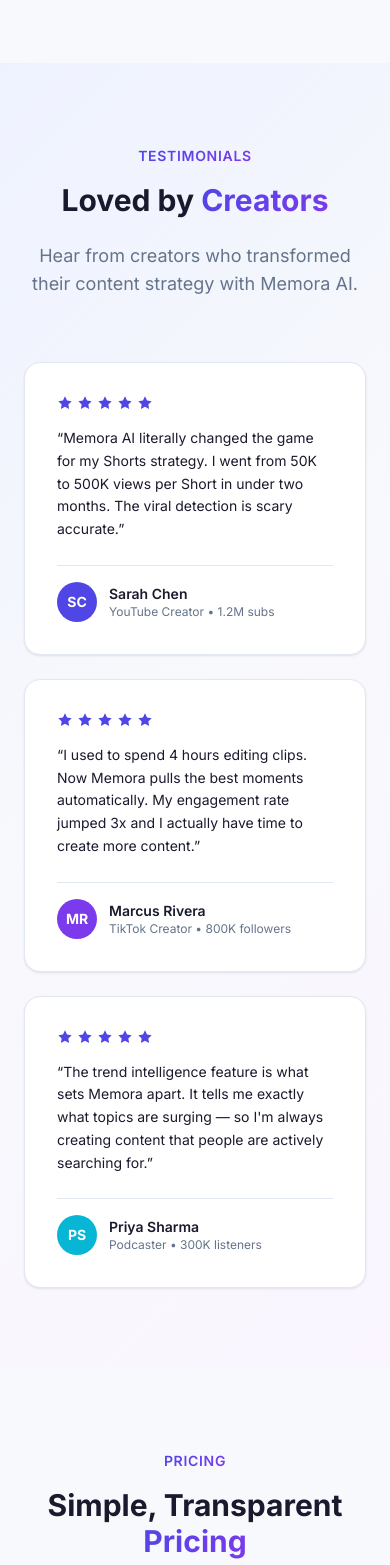
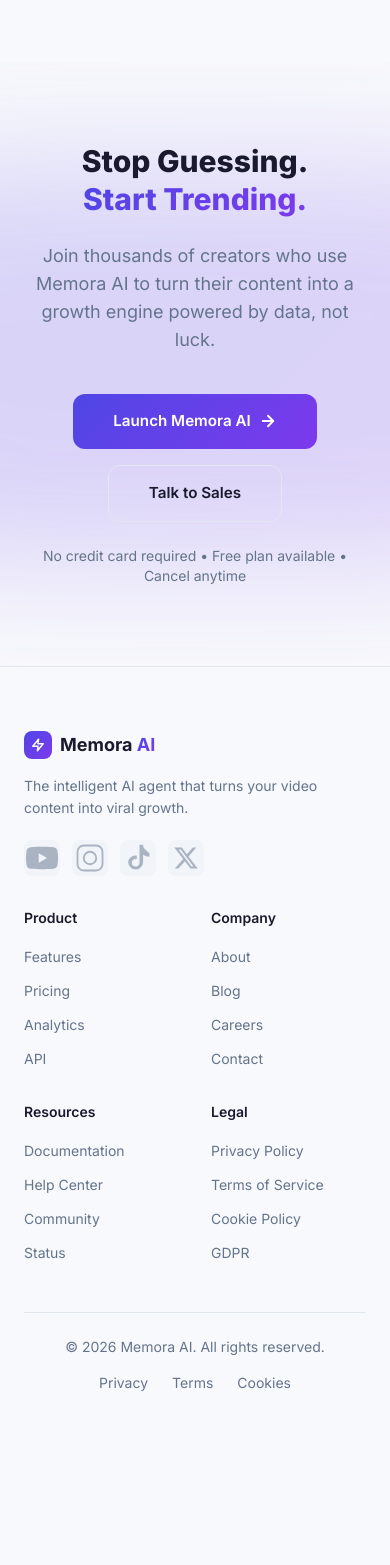
Before and after one commit to SarveshHardas/memora-ai, a Next.js app: page / in a window 390 px wide. Shown: the part 7584-9149 px from the top of the page. After the commit the page ends 9009 px from the top, so only its background shows below. Built offline with nearby package versions, Linux system fonts and the light colour scheme.

Commit message:
removed pricing and testimonial section

```diff
--- a/src/components/PricingSection.tsx
+++ /dev/null
@@ -1,88 +0,0 @@
-"use client";
-
-import { plans } from "@/constants/constants";
-
-const PricingSection = () => {
-  return (
-    <section className="section-padding" id="pricing">
-      <div className="max-w-6xl mx-auto">
-        <div className="text-center mb-16">
-          <span className="inline-block text-sm font-semibold tracking-wider uppercase gradient-text mb-4">
-            Pricing
-          </span>
-          <h2 className="text-3xl sm:text-4xl lg:text-5xl font-bold mb-6">
-            Simple, Transparent{" "}
-            <span className="gradient-text">Pricing</span>
-          </h2>
-          <p className="text-lg text-[var(--muted)] max-w-2xl mx-auto">
-            Start free. Upgrade when you&apos;re ready to go viral.
-          </p>
-        </div>
-
-        <div className="grid grid-cols-1 md:grid-cols-3 gap-6 items-start">
-          {plans.map((plan, i) => (
-            <div
-              key={i}
-              className={`card relative reveal reveal-delay-${i + 1} ${
-                plan.highlighted
-                  ? "!border-[var(--primary)] ring-1 ring-[var(--primary)] scale-[1.02]"
-                  : ""
-              }`}
-            >
-              {plan.highlighted && (
-                <div className="absolute -top-3.5 left-1/2 -translate-x-1/2 px-4 py-1 rounded-full text-white text-xs font-semibold"
-                  style={{ background: "var(--gradient-primary)" }}>
-                  {plan.badge}
-                </div>
-              )}
-
-              <div className="mb-6">
-                <h3 className="text-lg font-semibold mb-2">{plan.name}</h3>
-                <div className="flex items-baseline gap-1 mb-3">
-                  <span className="text-4xl font-extrabold">{plan.price}</span>
-                  {plan.period && (
-                    <span className="text-[var(--muted)] text-sm">{plan.period}</span>
-                  )}
-                </div>
-                <p className="text-sm text-[var(--muted)]">{plan.description}</p>
-              </div>
-
-              <a
-                href="#"
-                className={`block text-center w-full py-3 rounded-xl font-semibold text-sm transition-all duration-200 hover:-translate-y-0.5 mb-6 ${
-                  plan.highlighted
-                    ? "btn-primary !block text-center"
-                    : "bg-[var(--surface-hover)] text-[var(--foreground)] hover:bg-[var(--border-color)]"
-                }`}
-              >
-                {plan.price === "Free" ? "Get Started" : "Start Free Trial"}
-              </a>
-
-              <div className="space-y-3">
-                {plan.features.map((feature, j) => (
-                  <div key={j} className="flex items-center gap-3 text-sm">
-                    {feature.included ? (
-                      <svg width="16" height="16" viewBox="0 0 24 24" fill="none" stroke="var(--primary)" strokeWidth="2.5" strokeLinecap="round" strokeLinejoin="round">
-                        <polyline points="20 6 9 17 4 12" />
-                      </svg>
-                    ) : (
-                      <svg width="16" height="16" viewBox="0 0 24 24" fill="none" stroke="var(--muted)" strokeWidth="2" strokeLinecap="round" strokeLinejoin="round" opacity="0.4">
-                        <line x1="18" y1="6" x2="6" y2="18" />
-                        <line x1="6" y1="6" x2="18" y2="18" />
-                      </svg>
-                    )}
-                    <span className={feature.included ? "" : "text-[var(--muted)] opacity-60"}>
-                      {feature.text}
-                    </span>
-                  </div>
-                ))}
-              </div>
-            </div>
-          ))}
-        </div>
-      </div>
-    </section>
-  );
-};
-
-export default PricingSection;
--- a/src/components/TestimonialsSection.tsx
+++ /dev/null
@@ -1,60 +0,0 @@
-"use client";
-
-import { testimonials } from "@/constants/constants";
-
-const TestimonialsSection = () => {
-  return (
-    <section className="section-padding" id="testimonials" style={{ background: "var(--gradient-hero)" }}>
-      <div className="max-w-6xl mx-auto">
-        <div className="text-center mb-16">
-          <span className="inline-block text-sm font-semibold tracking-wider uppercase gradient-text mb-4">
-            Testimonials
-          </span>
-          <h2 className="text-3xl sm:text-4xl lg:text-5xl font-bold mb-6">
-            Loved by{" "}
-            <span className="gradient-text">Creators</span>
-          </h2>
-          <p className="text-lg text-[var(--muted)] max-w-2xl mx-auto">
-            Hear from creators who transformed their content strategy with Memora AI.
-          </p>
-        </div>
-
-        <div className="grid grid-cols-1 md:grid-cols-3 gap-6">
-          {testimonials.map((t, i) => (
-            <div
-              key={i}
-              className={`card reveal reveal-delay-${i + 1}`}
-            >
-              <div className="flex gap-1 mb-4">
-                {[...Array(5)].map((_, j) => (
-                  <svg key={j} width="16" height="16" viewBox="0 0 24 24" fill="var(--primary)" stroke="none">
-                    <polygon points="12 2 15.09 8.26 22 9.27 17 14.14 18.18 21.02 12 17.77 5.82 21.02 7 14.14 2 9.27 8.91 8.26 12 2" />
-                  </svg>
-                ))}
-              </div>
-
-              <p className="text-sm leading-relaxed text-[var(--foreground)] mb-6">
-                &ldquo;{t.quote}&rdquo;
-              </p>
-
-              <div className="flex items-center gap-3 pt-4 border-t border-[var(--border-color)]">
-                <div
-                  className="w-10 h-10 rounded-full flex items-center justify-center text-white text-sm font-bold"
-                  style={{ background: t.color }}
-                >
-                  {t.avatar}
-                </div>
-                <div>
-                  <div className="text-sm font-semibold">{t.name}</div>
-                  <div className="text-xs text-[var(--muted)]">{t.role}</div>
-                </div>
-              </div>
-            </div>
-          ))}
-        </div>
-      </div>
-    </section>
-  );
-};
-
-export default TestimonialsSection;
--- a/src/views/LandingPage.tsx
+++ b/src/views/LandingPage.tsx
@@ -9,8 +9,6 @@
 import FeaturesSection from "@/components/FeaturesSection";
 import HowItWorksSection from "@/components/HowItWorksSection";
 import AnalyticsPreviewSection from "@/components/AnalyticsPreviewSection";
-import TestimonialsSection from "@/components/TestimonialsSection";
-import PricingSection from "@/components/PricingSection";
 import FinalCTASection from "@/components/FinalCTASection";
 import Footer from "@/components/Footer";
 
@@ -51,8 +49,6 @@
           <FeaturesSection />
           <HowItWorksSection />
           <AnalyticsPreviewSection />
-          <TestimonialsSection />
-          <PricingSection />
           <FinalCTASection />
         </main>
         <Footer />
```
